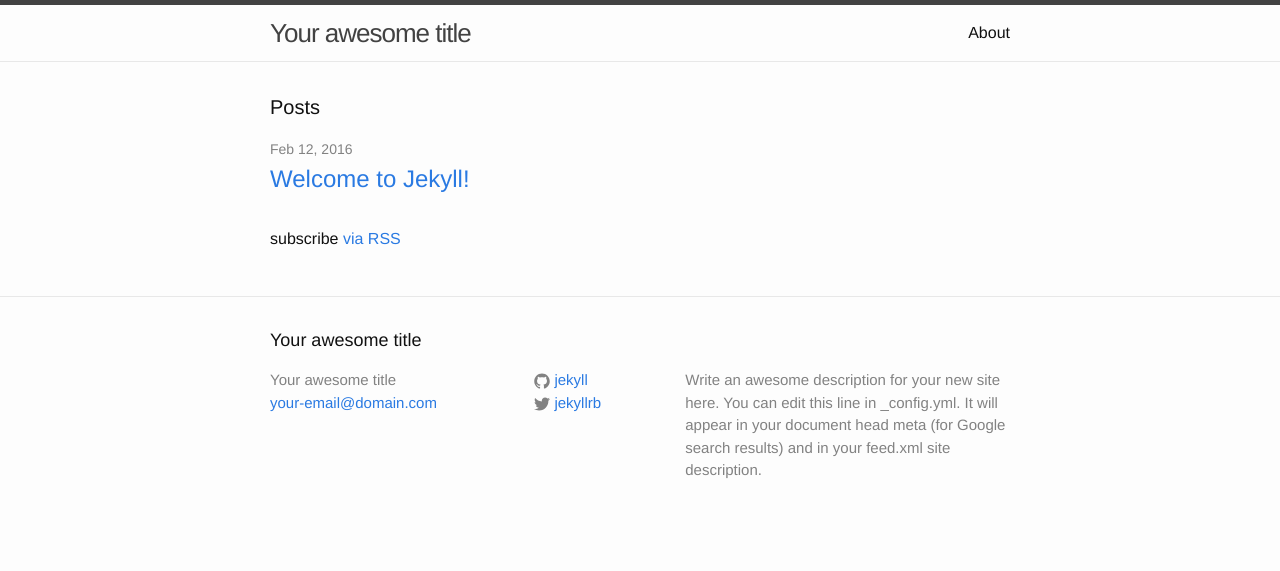
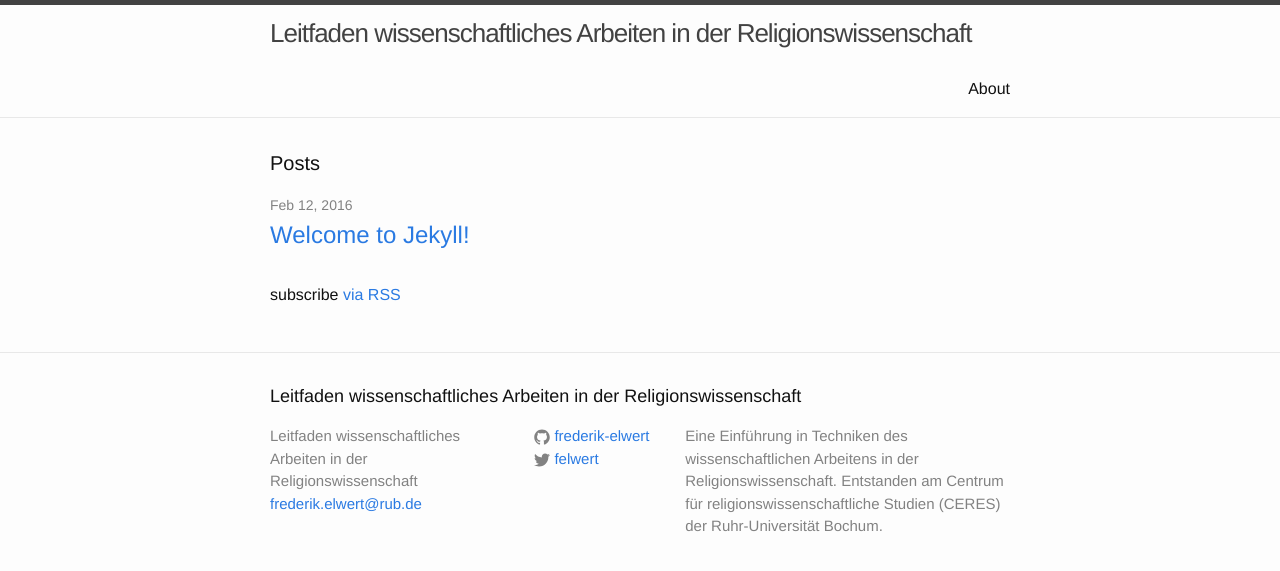
Before and after one commit to CERES-RUB/wissenschaftliches-arbeiten, a Jekyll site: the page built from index.html, in a window 1280 px wide. Shown: the top 571 px of the page. Built offline with Jekyll 4.4.1, drawn with Linux system fonts in a browser that asks for light colours.

Commit message:
Add project information to config.

```diff
--- a/_config.yml
+++ b/_config.yml
@@ -6,16 +6,16 @@
 # 'jekyll serve'. If you change this file, please restart the server process.
 
 # Site settings
-title: Your awesome title
-email: your-email@domain.com
+title: Leitfaden wissenschaftliches Arbeiten in der Religionswissenschaft
+email: frederik.elwert@rub.de
 description: > # this means to ignore newlines until "baseurl:"
-  Write an awesome description for your new site here. You can edit this
-  line in _config.yml. It will appear in your document head meta (for
-  Google search results) and in your feed.xml site description.
+  Eine Einführung in Techniken des wissenschaftlichen Arbeitens in der
+  Religionswissenschaft. Entstanden am Centrum für religionswissenschaftliche
+  Studien (CERES) der Ruhr-Universität Bochum.
 baseurl: "" # the subpath of your site, e.g. /blog
-url: "http://yourdomain.com" # the base hostname & protocol for your site
-twitter_username: jekyllrb
-github_username:  jekyll
+url: "" # the base hostname & protocol for your site
+twitter_username: felwert
+github_username: frederik-elwert
 
 # Build settings
 markdown: kramdown
```
